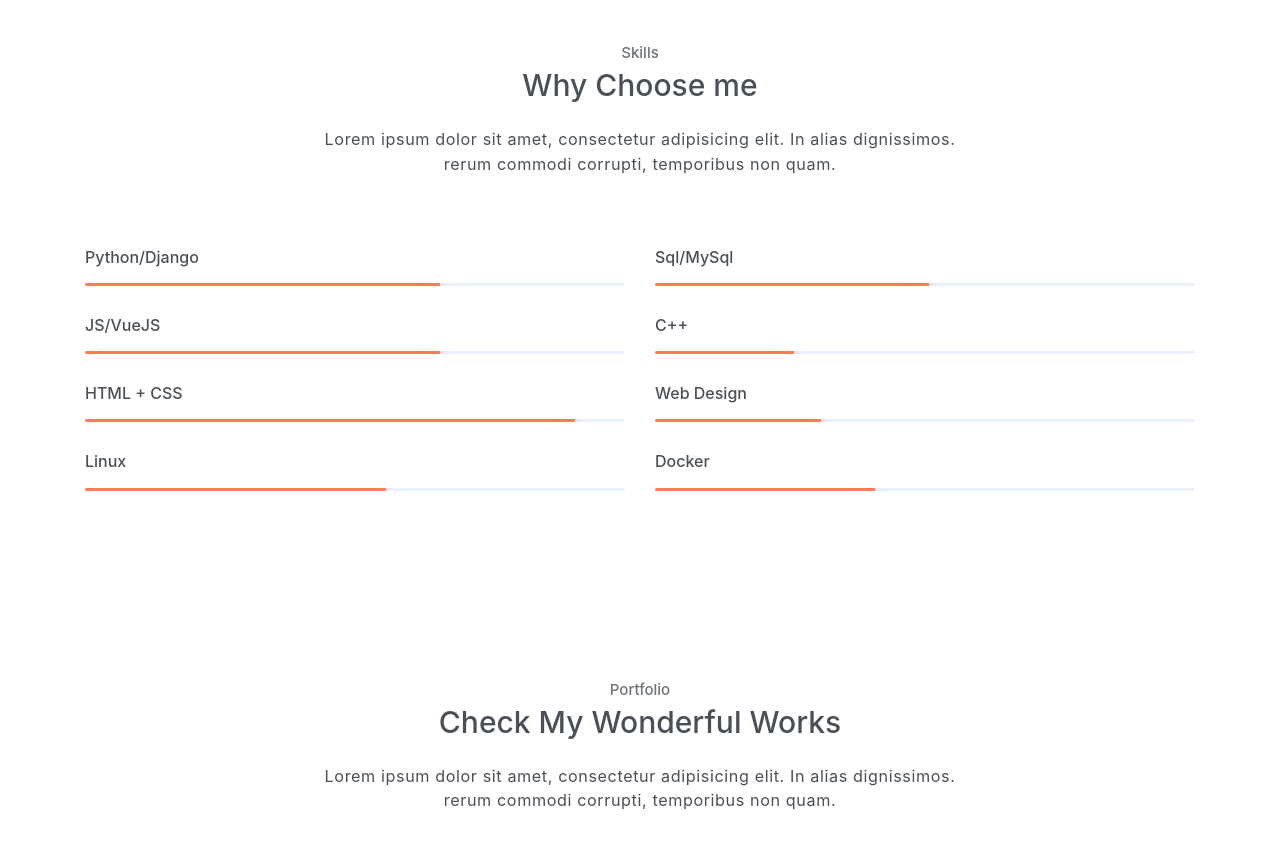
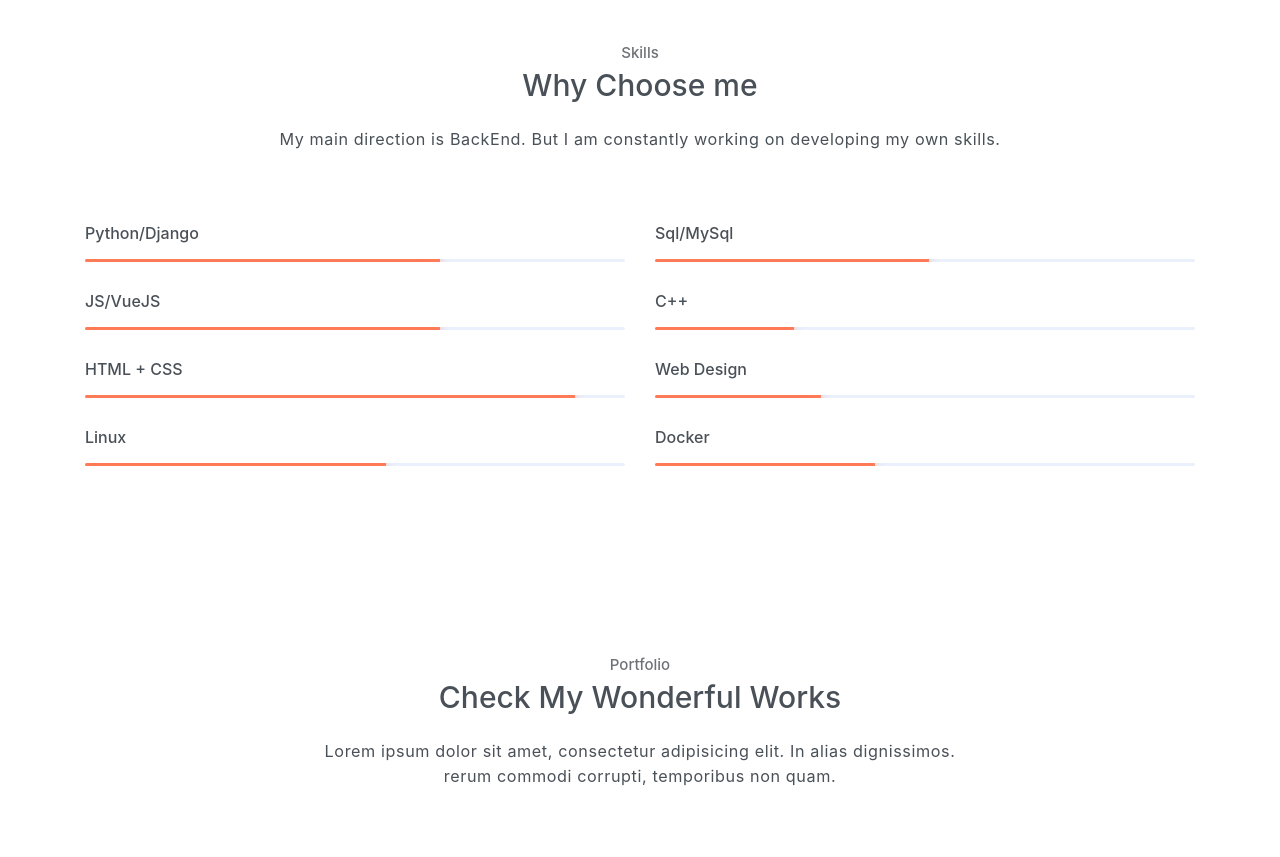
Before and after one commit to Clementine1703/portfolio, a plain HTML site: page index.html in a window 1280 px wide. Shown: the part 2740-3597 px from the top of the page. Drawn offline with Linux system fonts and the light colour scheme.

Commit message:
поправил заголовок в skills

```diff
--- a/index.html
+++ b/index.html
@@ -181,7 +181,7 @@
         <div class="container text-center">
             <h6 class="subtitle">Skills</h6>
             <h6 class="section-title mb-4">Why Choose me</h6>
-            <p class="mb-5 pb-4">Lorem ipsum dolor sit amet, consectetur adipisicing elit. In alias dignissimos. <br> rerum commodi corrupti, temporibus non quam.</p>
+            <p class="mb-5 pb-4">My main direction is BackEnd. But I am constantly working on developing my own skills.</p>
 
             <div class="row text-left">
                 <div class="col-sm-6">
```
